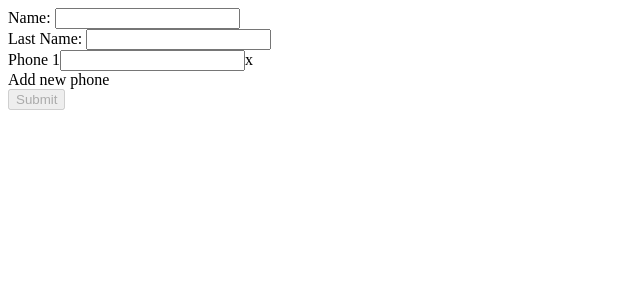
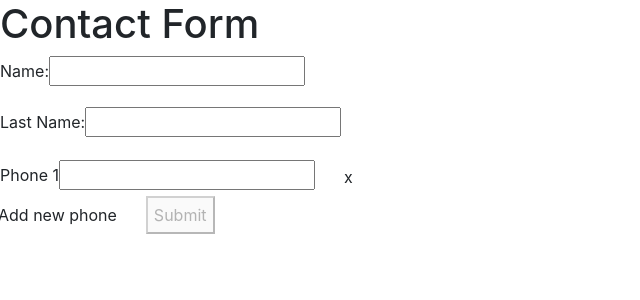
Before and after one commit to josuesencion/CRUD-project1, an Angular app: page / in a window 1280 px wide. Shown: the top 300 px of the page, without its empty margins (0-640 px from the left). Built offline with nearby package versions, Linux system fonts and the light colour scheme.

Commit message:
ya casi terminamos, falta el maquillaje.com y un pal de cositaxx, niggahh

```diff
--- a/angular.json
+++ b/angular.json
@@ -23,9 +23,13 @@
               "src/assets"
             ],
             "styles": [
-              "src/styles.css"
+              "src/styles.css",
+              "../node_modules/bootstrap/dist/css/bootstrap.min.css"
             ],
-            "scripts": []
+            "scripts": [
+              "../node_modules/jquery/dist/jquery.min.js",
+              "../node_modules/bootstrap/dist/js/bootstrap.min.js"
+            ]
           },
           "configurations": {
             "production": {
--- a/package.json
+++ b/package.json
@@ -19,6 +19,8 @@
     "@angular/platform-browser": "~8.0.0",
     "@angular/platform-browser-dynamic": "~8.0.0",
     "@angular/router": "~8.0.0",
+    "bootstrap": "^4.3.1",
+    "jquery": "^3.4.1",
     "rxjs": "~6.4.0",
     "tslib": "^1.9.0",
     "zone.js": "~0.9.1"
--- a/src/app/contact/contact.component.html
+++ b/src/app/contact/contact.component.html
@@ -1,3 +1,4 @@
+<h1>Contact Form</h1>
 <form [formGroup]="myForm" novalidate (ngSubmit)="onSubmit(myForm.value)">
     <div class="form-group">
         <label>Name: </label>
@@ -34,26 +35,30 @@
             || myForm.controls.lastName.touched)" class="text-danger">
             Incorrect Phone Number Format.
             </small>
-            <a type="button" (click)="removePhone(i)">x</a>
+            <a class ="btn removePhoneBtn" type="button" (click)="removePhone(i)">x</a>
           </div>
         </div>
       </div>
     </div>
-    <a type="button" (click)="addPhone()">Add new phone</a><br>
-    <button type="submit" [disabled]="!myForm.valid">{{!updateMode?'Submit':'Update'}}</button>
+    <div class="row">
+      <a class="btn custom-btn" type="button" (click)="addPhone()">Add new phone</a>
+      <button type="submit" [disabled]="!myForm.valid">{{!updateMode?'Submit':'Update'}}</button>
+    </div>
+
 </form>
 
 <br>
 
-
-<div *ngFor="let contact of contacts">
+<div>
+  <div *ngFor="let contact of contacts">
     <div *ngIf="!!contact">
       <input type="radio" name="contact" (click)="onRowSelected(contact.id)">
         <p>{{contact.name}}</p>
         <p>{{contact.lastName}}</p>
         <div *ngFor="let phone of contact.phones">
-          <p>{{phone}}</p>
+          <p>{{phone.phone}}</p>
         </div>
         <button (click)="onDelete(contact.id)">Delete</button>
     </div>
+  </div>
 </div>
--- a/src/app/contact/contact.component.ts
+++ b/src/app/contact/contact.component.ts
@@ -26,6 +26,10 @@ export class ContactComponent implements OnInit {
   constructor(private _fb: FormBuilder) {}
 
   ngOnInit() {
+    this.resetForm();
+  }
+
+  resetForm(){
     this.myForm = this._fb.group({
       name: ['', [Validators.required, Validators.minLength(3)]],
       lastName: ['', [Validators.required, Validators.minLength(3)]],
@@ -51,7 +55,7 @@ export class ContactComponent implements OnInit {
     control.removeAt(i);
   }
 
-  onSubmit(model: Contact){
+  onSubmit(model: Contact) {
     if(!this.updateMode){
       this.contacts.push({id: this.id++, ...model});
     }else{
@@ -62,19 +66,30 @@ export class ContactComponent implements OnInit {
       this.updateMode = false;
     }
 
-    this.ngOnInit();
+    this.resetForm();
     console.log(this.contacts);
   }
 
-  private onDelete(id: number):void{
+  private onDelete(id: number):void {
     const index: number = this.contacts.findIndex(x => !!x && x.id === id);
     this.contacts[index] = null;
   }
 
   private onRowSelected(id: number): void {
+    this.resetForm();
     const index: number = this.contacts.findIndex(x => !!x && x.id === id);
     this.updateMode = true;
     this.currContact = this.contacts[index];
+    this.myForm.controls["name"].setValue(this.currContact.name);
+    this.myForm.controls["lastName"].setValue(this.currContact.lastName);
+
+    const numPhones = this.currContact.phones.length;
+
+    for(let i = 1; i < numPhones;i++){
+      this.addPhone();
+    }
+
+    this.myForm.controls["phones"].setValue(this.currContact.phones);
   }
 
   phoneValidator(control: FormControl):{ [s: string]: boolean }{
--- a/src/index.html
+++ b/src/index.html
@@ -7,8 +7,13 @@
 
   <meta name="viewport" content="width=device-width, initial-scale=1">
   <link rel="icon" type="image/x-icon" href="favicon.ico">
+  <!-- <link rel="stylesheet" href="https://stackpath.bootstrapcdn.com/bootstrap/4.3.1/css/bootstrap.min.css" integrity="sha384-ggOyR0iXCbMQv3Xipma34MD+dH/1fQ784/j6cY/iJTQUOhcWr7x9JvoRxT2MZw1T" crossorigin="anonymous"> -->
 </head>
 <body>
   <app-root></app-root>
+
+  <script src="https://code.jquery.com/jquery-3.3.1.slim.min.js" integrity="sha384-q8i/X+965DzO0rT7abK41JStQIAqVgRVzpbzo5smXKp4YfRvH+8abtTE1Pi6jizo" crossorigin="anonymous"></script>
+  <script src="https://cdnjs.cloudflare.com/ajax/libs/popper.js/1.14.7/umd/popper.min.js" integrity="sha384-UO2eT0CpHqdSJQ6hJty5KVphtPhzWj9WO1clHTMGa3JDZwrnQq4sF86dIHNDz0W1" crossorigin="anonymous"></script>
+  <script src="https://stackpath.bootstrapcdn.com/bootstrap/4.3.1/js/bootstrap.min.js" integrity="sha384-JjSmVgyd0p3pXB1rRibZUAYoIIy6OrQ6VrjIEaFf/nJGzIxFDsf4x0xIM+B07jRM" crossorigin="anonymous"></script>
 </body>
 </html>
--- a/src/styles.css
+++ b/src/styles.css
@@ -1 +1,9 @@
 /* You can add global styles to this file, and also import other style files */
+@import "~bootstrap/dist/css/bootstrap.min.css";
+
+.custom-btn {
+    margin-right: 1rem;
+}
+.removePhoneBtn{
+    margin-left: 1rem;
+}
```
Also changed, not shown: 1 other file (tests, documents, lock files or other folders).
